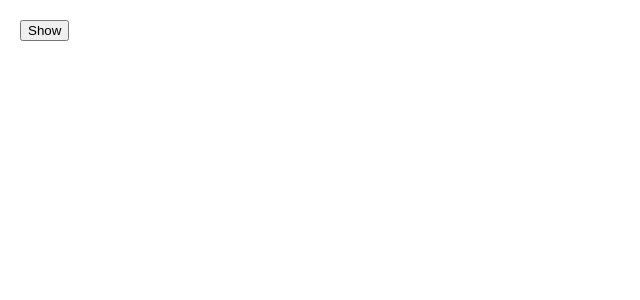
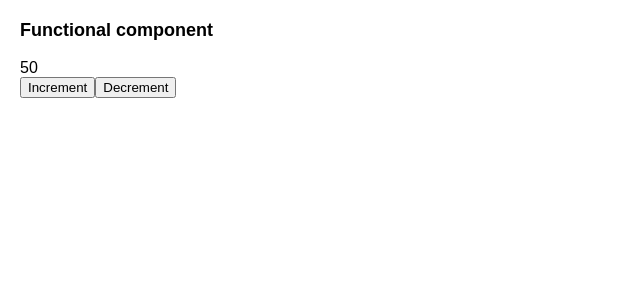
Before and after one commit to piyushdhamecha/weltec-react-3, a React (Create React App) app: page / in a window 1280 px wide. Shown: the top 300 px of the page, without its empty margins (0-640 px from the left). Built offline with nearby package versions, Linux system fonts and the light colour scheme.

Commit message:
State management in functional component

```diff
--- a/src/App.js
+++ b/src/App.js
@@ -1,32 +1,9 @@
-import logo from "./logo.svg";
 import "./App.css";
-import Button from "./Button/Button";
-import Input from "./Input/Input";
+
+import LifeCycle from './LifeCycle'
 
 function App() {
-  return (
-    <div className="App">
-      <header className="App-header">
-        <img src={logo} className="App-logo" alt="logo" />
-        <p>
-          Edit <code>src/App.js</code> and save to reload.
-        </p>
-        <a
-          className="App-link"
-          href="https://reactjs.org"
-          target="_blank"
-          rel="noopener noreferrer"
-        >
-          Learn React
-        </a>
-        <br />
-        <Input />
-        <br />
-        <Button />
-        <br />
-      </header>
-    </div>
-  );
+  return <LifeCycle />
 }
 
 export default App;
--- a/src/EventHandlers/EventHandlersClass.js
+++ b/src/EventHandlers/EventHandlersClass.js
@@ -8,6 +8,7 @@ class EventHandlersClass extends Component {
 
     this.state = {
       count: 0,
+      isLoading: false,
       country: "",
       time: new Date(),
       timerInstance: null
--- /dev/null
+++ b/src/LifeCycle/LifeCycle.js
@@ -0,0 +1,32 @@
+import { useState } from 'react'
+
+const LifeCycle = () => {
+  // const countState = useState(50)
+  // const count = countState[0]
+  // const setCount = countState[1]
+
+  const [count, setCount] = useState(50)
+
+  console.log({count, setCount})
+
+  const handleIncrementClick = () => {
+    console.log('Increment clicked')
+    setCount(count + 1)
+  }
+
+  const handleDecrementClick = () => {
+    console.log('Decrement clicked')
+    setCount(count - 1)
+  }
+
+  return (
+    <div>
+      <h3>Functional component</h3>
+      <div>{count}</div>
+      <button onClick={handleIncrementClick}>Increment</button>
+      <button onClick={handleDecrementClick}>Decrement</button>
+    </div>
+  );
+};
+
+export default LifeCycle;
--- /dev/null
+++ b/src/LifeCycle/index.js
@@ -0,0 +1,3 @@
+import LifeCycle from './LifeCycle'
+
+export default LifeCycle
--- a/src/index.js
+++ b/src/index.js
@@ -1,9 +1,9 @@
 import React from 'react';
 import ReactDOM from 'react-dom/client';
 import './index.css';
-// import App from './App';
-// import App from './PackingList/App'
-import App from './EventHandlers/App'
+import App from './App';
+// // import App from './PackingList/App'
+// import App from './EventHandlers/App'
 import reportWebVitals from './reportWebVitals';
 
 const root = ReactDOM.createRoot(document.getElementById('root'));
```
